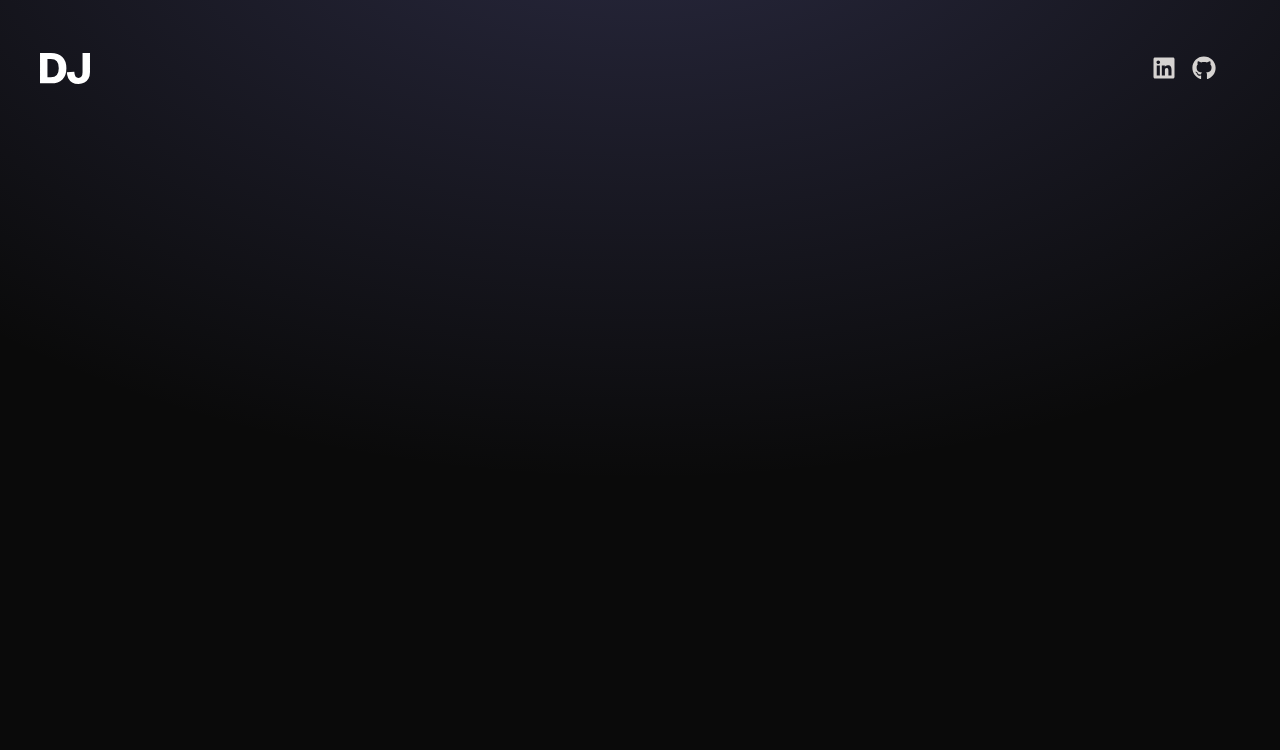
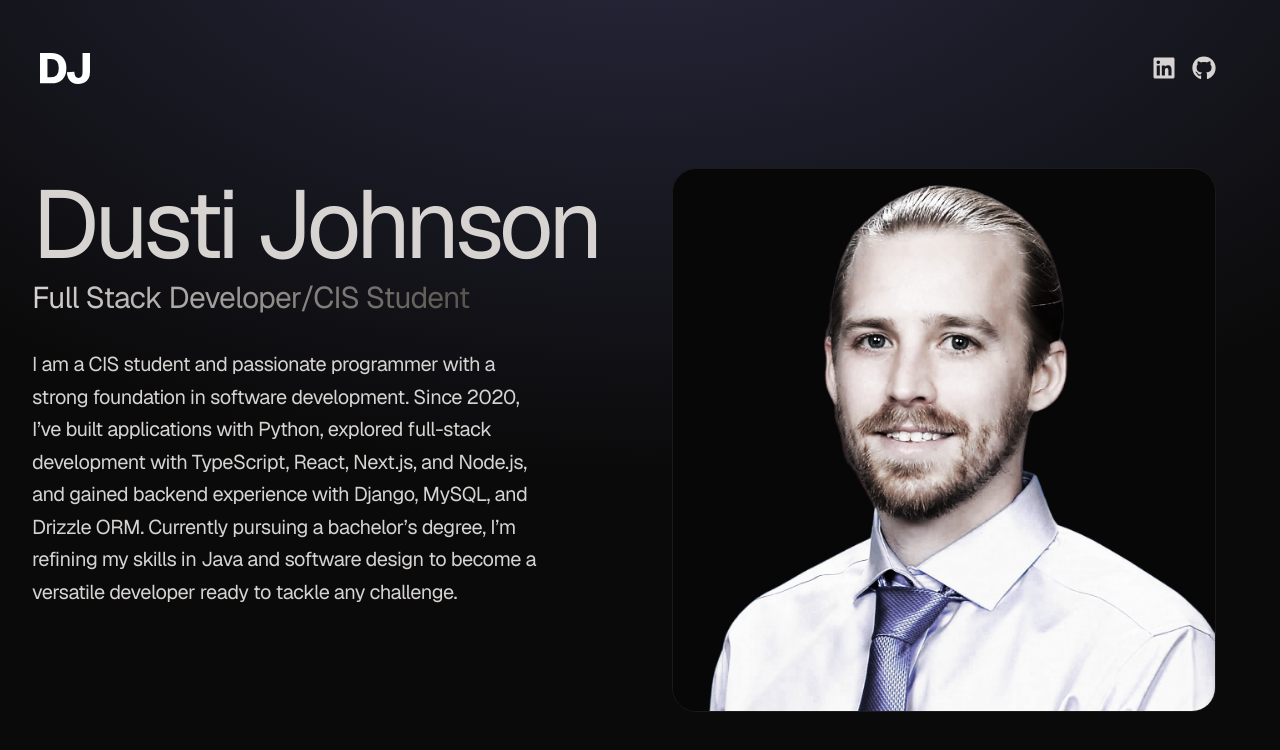
Before and after one commit to dustij/dusti-portfolio-site, a Next.js app: page / in a window 1280 px wide. Shown: the top 750 px of the page. Built offline with nearby package versions, Linux system fonts and the light colour scheme.

Commit message:
hero section

```diff
--- a/src/app/page.tsx
+++ b/src/app/page.tsx
@@ -1,3 +1,4 @@
+import Hero from "@/components/Hero";
 import Navbar from "@/components/Navbar";
 
 export default function Home() {
@@ -7,6 +8,7 @@ export default function Home() {
                 <div className="absolute top-0 z-[-2] h-screen w-screen bg-neutral-950 bg-[radial-gradient(ellipse_80%_80%_at_50%_-20%,rgba(120,119,198,0.3),rgba(255,255,255,0))]"></div>
                 <div className="container mx-auto px-8">
                   <Navbar />
+                  <Hero />
                 </div>
             </div>
         </div>
--- /dev/null
+++ b/src/components/Hero.tsx
@@ -0,0 +1,35 @@
+import { HERO_CONTENT } from "@/constants";
+import Image from "next/image";
+
+export default function Hero() {
+    return (
+        <div className="pb-4 lg:mb-36">
+            <div className="flex flex-wrap lg:flex-row-reverse">
+                <div className="w-full lg:w-1/2">
+                    <div className="flex justify-center lg:p-8">
+                        <Image
+                            src="/assets/dj-profile.png"
+                            alt="Dusti Johnson"
+                            className="rounded-3xl border border-stone-900"
+                            width={650}
+                            height={650}
+                        />
+                    </div>
+                </div>
+                <div className="font-geist-sans w-full lg:w-1/2">
+                    <div className="mt-10 flex flex-col items-center lg:items-start">
+                        <h2 className="pb-2 text-4xl tracking-tighter lg:text-8xl">
+                            Dusti Johnson
+                        </h2>
+                        <span className="bg-gradient-to-r from-stone-300 to-stone-600 bg-clip-text text-3xl tracking-tight text-transparent">
+                            Full Stack Developer/CIS Student
+                        </span>
+                        <p className="my-2 max-w-lg py-6 text-xl leading-relaxed tracking-tight">
+                            {HERO_CONTENT}
+                        </p>
+                    </div>
+                </div>
+            </div>
+        </div>
+    );
+}
--- a/src/components/Navbar.tsx
+++ b/src/components/Navbar.tsx
@@ -22,7 +22,7 @@ export default function Navbar() {
                 <Link href="/" aria-label="Home">
                     <Image
                         src="/assets/dj-logo.svg"
-                        alt="logo"
+                        alt="DJ"
                         className="mx-2"
                         width={50}
                         height={33}
--- a/src/constants/index.ts
+++ b/src/constants/index.ts
@@ -1,11 +1,8 @@
-import project1 from "assets/projects/project-1.webp";
-import project2 from ".assets/projects/project-2.webp";
-import project3 from "assets/projects/project-3.webp";
-import project4 from "assets/projects/project-4.webp";
 
-export const HERO_CONTENT = `I am a passionate full stack developer with a knack for crafting robust and scalable web applications. With 5 years of hands-on experience, I have honed my skills in front-end technologies like React and Next.js, as well as back-end technologies like Node.js, MySQL, PostgreSQL, and MongoDB. My goal is to leverage my expertise to create innovative solutions that drive business growth and deliver exceptional user experiences.`;
 
-export const ABOUT_TEXT = `I am a dedicated and versatile full stack developer with a passion for creating efficient and user-friendly web applications. With 5 years of professional experience, I have worked with a variety of technologies, including React, Next.js, Node.js, MySQL, PostgreSQL, and MongoDB. My journey in web development began with a deep curiosity for how things work, and it has evolved into a career where I continuously strive to learn and adapt to new challenges. I thrive in collaborative environments and enjoy solving complex problems to deliver high-quality solutions. Outside of coding, I enjoy staying active, exploring new technologies, and contributing to open-source projects.`;
+export const HERO_CONTENT = `I am a CIS student and passionate programmer with a strong foundation in software development. Since 2020, I’ve built applications with Python, explored full-stack development with TypeScript, React, Next.js, and Node.js, and gained backend experience with Django, MySQL, and Drizzle ORM. Currently pursuing a bachelor’s degree, I’m refining my skills in Java and software design to become a versatile developer ready to tackle any challenge.`;
+
+export const ABOUT_TEXT = `I am a dedicated Computer Information Science (CIS) student and passionate programmer with a strong foundation in software development. Since beginning my programming journey in 2020 with Python, I have built personal applications and scripts to solve real-world problems and fuel my curiosity. In 2022, I embarked on a full-stack web development path, gaining hands-on experience with JavaScript, TypeScript, React, Next.js, and Node.js. My backend expertise includes building APIs with Python's Django Rest Framework and designing database schemas with MySQL and Drizzle ORM. Currently pursuing a bachelor's degree, I am deepening my understanding of Java and object-oriented software design. My goal is to become a versatile developer equipped to create innovative solutions for any challenge.`;
 
 export const EXPERIENCES = [
     {
@@ -41,28 +38,28 @@ export const EXPERIENCES = [
 export const PROJECTS = [
     {
         title: "E-Commerce Website",
-        image: project1,
+        image: "",
         description:
             "A fully functional e-commerce website with features like product listing, shopping cart, and user authentication.",
         technologies: ["HTML", "CSS", "React", "Node.js", "MongoDB"],
     },
     {
         title: "Task Management App",
-        image: project2,
+        image: "",
         description:
             "An application for managing tasks and projects, with features such as task creation, assignment, and progress tracking.",
         technologies: ["HTML", "CSS", "Angular", "Firebase"],
     },
     {
         title: "Portfolio Website",
-        image: project3,
+        image: "",
         description:
             "A personal portfolio website showcasing projects, skills, and contact information.",
         technologies: ["HTML", "CSS", "React", "Bootstrap"],
     },
     {
         title: "Blogging Platform",
-        image: project4,
+        image: "",
         description:
             "A platform for creating and publishing blog posts, with features like rich text editing, commenting, and user profiles.",
         technologies: ["HTML", "CSS", "Vue.js", "Express", "mySQL"],
```
